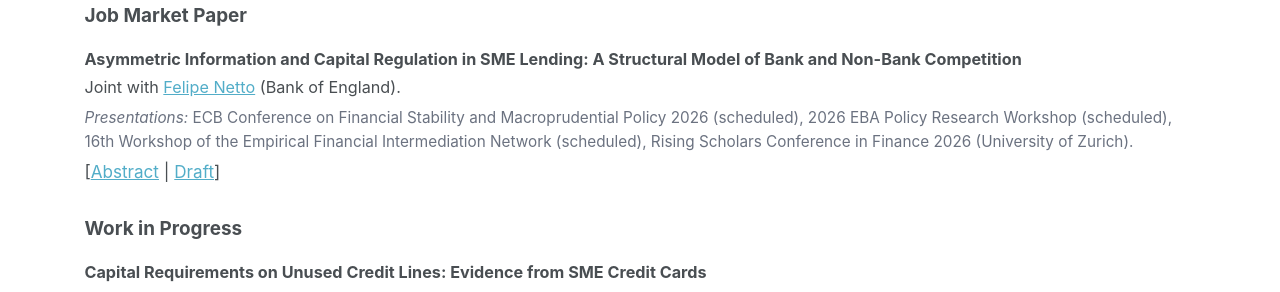
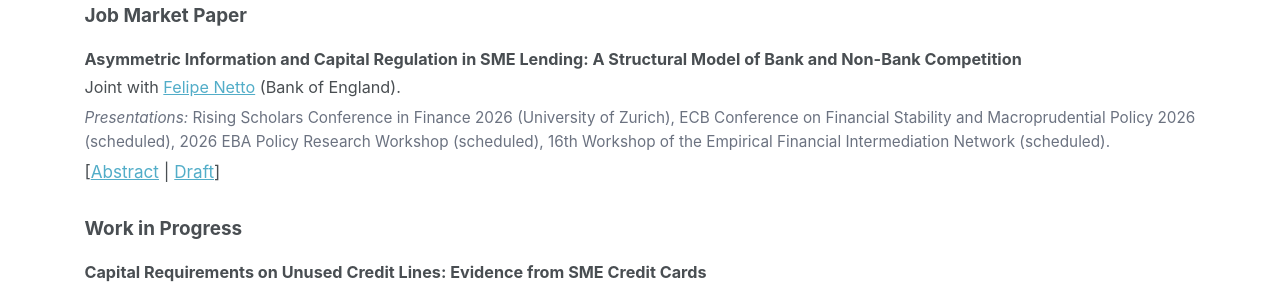
Before and after one commit to NegarMJazi/NegarMJazi.github.io, a Jekyll site: the page built from _pages/about.md, in a window 1280 px wide and 1294 px high. Shown: the part 638-930 px from the top of the window. Built offline with Jekyll 4.4.1, drawn with Linux system fonts in a browser that asks for light colours; a script bundle is joined from its source files by our own code; library files that are not in the unit come from our copies.

Commit message:
List completed presentation first

```diff
--- a/_pages/about.md
+++ b/_pages/about.md
@@ -48,7 +48,7 @@ author_profile: false
   <div class="paper-entry">
     <h3>Asymmetric Information and Capital Regulation in SME Lending: A Structural Model of Bank and Non-Bank Competition</h3>
     <div class="paper-meta">Joint with <a href="https://felipesnetto.github.io/index.html">Felipe Netto</a> (Bank of England).</div>
-    <div class="paper-meta" style="font-size:0.85rem;color:#6b7280;"><em>Presentations:</em> ECB Conference on Financial Stability and Macroprudential Policy 2026 (scheduled), 2026 EBA Policy Research Workshop (scheduled), 16th Workshop of the Empirical Financial Intermediation Network (scheduled), Rising Scholars Conference in Finance 2026 (University of Zurich).</div>
+    <div class="paper-meta" style="font-size:0.85rem;color:#6b7280;"><em>Presentations:</em> Rising Scholars Conference in Finance 2026 (University of Zurich), ECB Conference on Financial Stability and Macroprudential Policy 2026 (scheduled), 2026 EBA Policy Research Workshop (scheduled), 16th Workshop of the Empirical Financial Intermediation Network (scheduled).</div>
     <input type="checkbox" id="abs-jmp" class="abs-toggle" hidden>
     <span class="paper-links">[<label for="abs-jmp" class="abs-link">Abstract</label> | <a href="https://drive.google.com/file/d/1vxy4ZTkesZdEDKTO40_AnNr0mES3iaId/view?usp=sharing" target="_blank">Draft</a>]</span>
     <div class="abstract"><p>Banks and non-banks compete in UK unsecured SME lending, but only banks face risk-based capital requirements, and the two lender types screen borrowers differently. We study how capital regulation, lenders' screening technologies and their interaction shape this competition. Using confidential loan-level data and new hand-collected data on screening channels, we document that banks screen smaller loans online and larger loans through relationship managers, while non-banks screen all loans online. To separate screening precision from borrower selection and from the cost of capital regulation, we develop and estimate a model of lending. Our estimates show that non-banks assess risk more precisely when both lenders screen online, but banks become more precise once they switch to human screening. Capital regulation accounts for about a quarter of banks' cost of lending, and this cost depends on how precisely banks screen. In counterfactuals, if banks screened all loans online, credit would expand, but banks' default rates would rise, mainly because they would screen less precisely. Tighter capital requirements mostly push the riskiest borrowers out of credit. Where banks screen online and less precisely, they also lose some safe borrowers they misjudge as risky to non-banks.</p></div>
```
